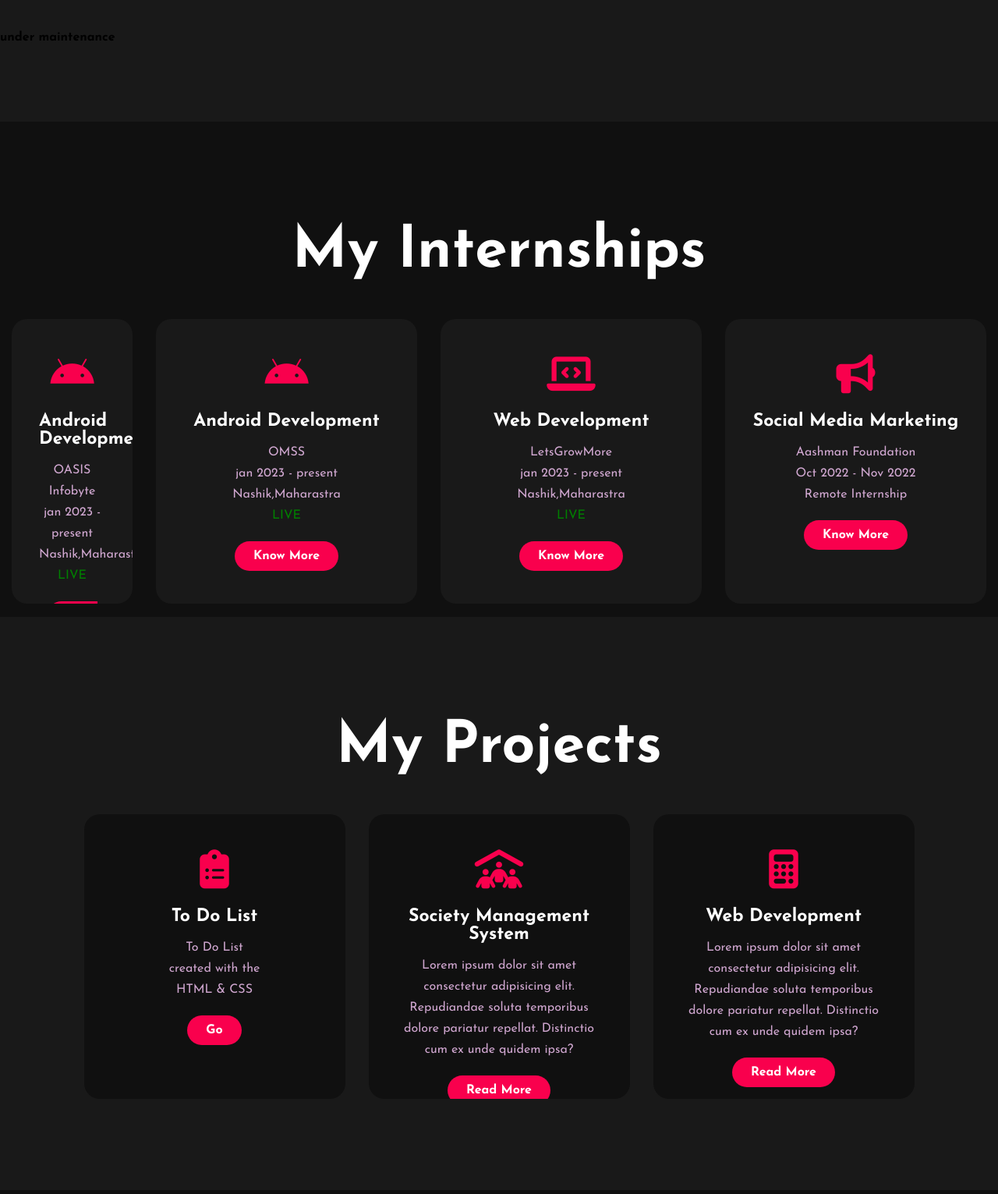
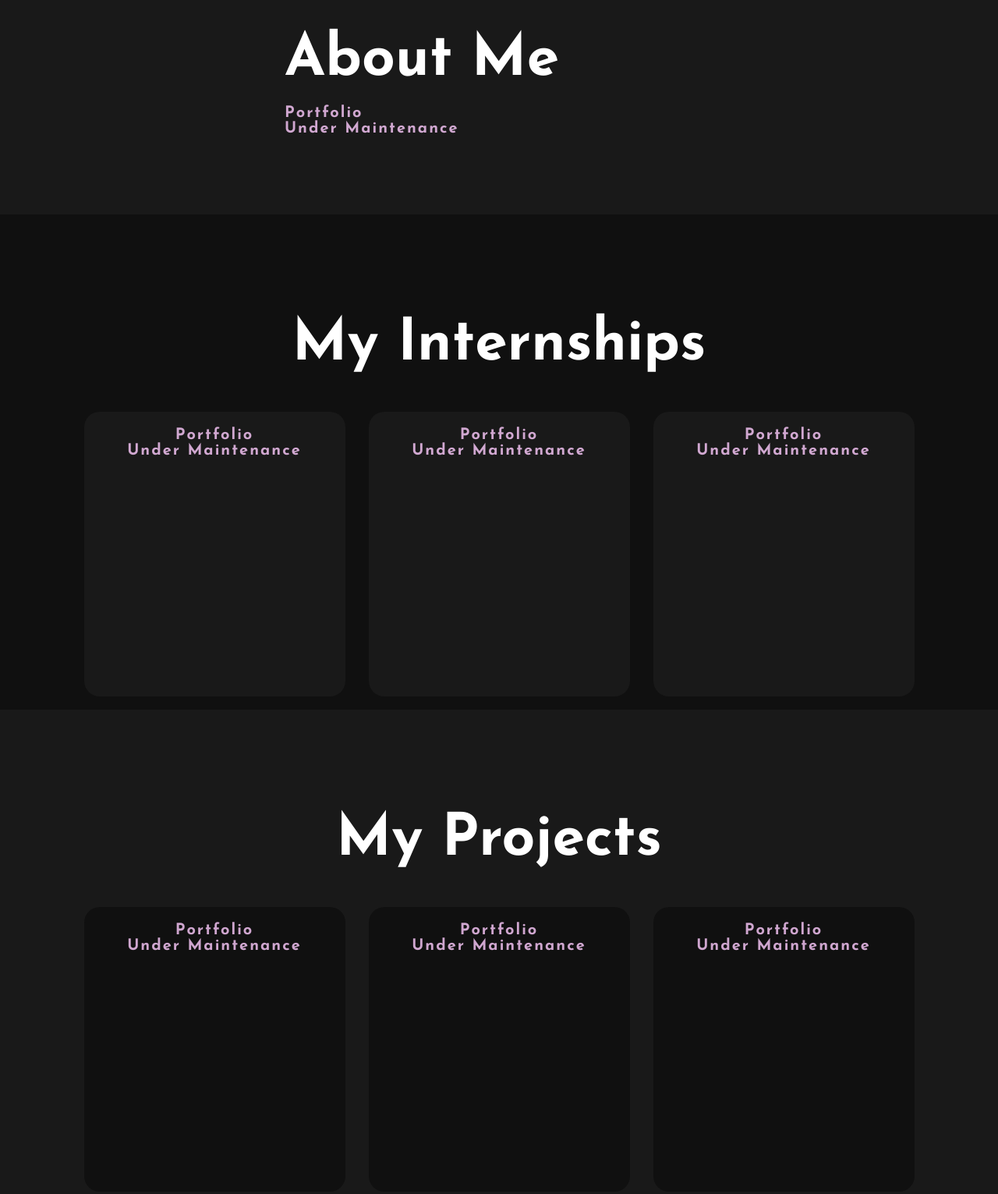
Before and after one commit to Shlok-sj/portfolio.github.io, a plain HTML site: page index.html in a window 1280 px wide. Shown: the part 860-2391 px from the top of the page at 78% size. Drawn offline with Linux system fonts and the light colour scheme.

Commit message:
Update index.html

```diff
--- a/index.html
+++ b/index.html
@@ -1,9 +1,6 @@
 <!DOCTYPE html>
 <html>
 <head>
-  <meta charset="UTF-8">
-  <meta http-equiv="X-UA-Compatible" content="IE=edge">
-  <meta name="viewport" content="width=device-width, initial-scale=1.0">
     <title>My Portfolio</title>
     <link rel="stylesheet" type="text/css" href="style.css">
     <link rel="preconnect" href="https://fonts.gstatic.com">
@@ -11,6 +8,7 @@
     <script src="https://kit.fontawesome.com/cb973e0e2f.js" crossorigin="anonymous"></script>
     <link rel="stylesheet" href="https://cdnjs.cloudflare.com/ajax/libs/font-awesome/5.15.3/css/all.min.css" integrity="sha512-iBBXm8fW90+nuLcSKlbmrPcLa0OT92xO1BIsZ+ywDWZCvqsWgccV3gFoRBv0z+8dLJgyAHIhR35VZc2oM/gI1w==" crossorigin="anonymous" referrerpolicy="no-referrer" />
     <link rel="icon" type="image/png" href="SHLOK.png" sizes="16x16" />
+
 </head>
 <body>
     <div class="hero">
@@ -40,28 +38,28 @@
     </div>
 
     <section class="about">
-<!--         <div class="main">
-            <img src="SHLOK.png" alt="pb">
+        <div class="main">
+            <!-- <img src="SHLOK.png" alt="pb"> -->
             <div class="about-text">
                 <h2>About me</h2>
-                <h5>An Aspering <span>Engineer</span> </h5>
+                <h4> Portfolio <br> Under Maintenance </h4>
+                <!-- <h5>An Aspering <span>Engineer</span> </h5>
                 <p>A Computer Engineering student pursuing a BE.
                     I have worked as intern at the Aashman Foundation, and I am skilled in CompTIA N+ and CompTIA A+ in networking and hardware, respectively And Cisco-CCNA <br><br>
                     I also passed a course for a certification in cyber security (SCSU) <br><br>
                     I've completed my Linux training with RHCE RHCSA 1 & 2 <br><br>
                     I have intermediate knowledge of CPP and Java and have also learned HTML, CSS, and JavaScript. At the moment, my focus is on Android development and Kotlin learning.</p>
                 <p>I seek challenging opportunities where I can fully use my skills for the success of the organization.</p>
-                <button type="button">Let's Talk</button>
+                <button type="button">Let's Talk</button> -->
             </div>
-        </div> -->
-      <p><b>under maintenance</b></p>
+        </div>
     </section>
     <div class="internships">
         <div class=title>
             <h2>My Internships</h2>
         </div>
         <div class="box">
-            <div class="card">
+            <!-- <div class="card">
                 <i class="fa-brands fa-android"></i>
                 <h5>Android Development</h5>
                 <div class="pra">
@@ -72,40 +70,44 @@
                         <a class="button" href="https://drive.google.com/file/d/1L5sRLVKg9u1uxg9FGxp-FYVZy4Rcmsrz/view?usp=sharing" target="_blank">Know More</a>
                     </p>
                 </div>
-            </div>
+                <h4> Portfolio <br> Under Maintenance </h4>
+            </div> -->
 
             <div class="box">
                 <div class="card">
-                    <i class="fa-brands fa-android"></i>
+                    <!-- <i class="fa-brands fa-android"></i>
                     <h5>Android Development</h5>
                     <div class="pra">
                         <p>OMSS<br>jan 2023 - present<br>Nashik,Maharastra<br><font face ="times New Roman" color ="Green">LIVE</font></p>
                         <p style="text-align: center;">
                             <a class="button" href="https://drive.google.com/file/d/1VrObUr7lMFyVpmjYOHn5AC2GZFC0oU1Y/view?usp=sharing" target="_blank">Know More</a>
                         </p>
-                    </div>
+                    </div> -->
+                    <h4> Portfolio <br> Under Maintenance </h4>
                 </div>
 
             <div class="card">
-                <i class="fa-solid fa-laptop-code"></i>
+                <!-- <i class="fa-solid fa-laptop-code"></i>
                 <h5>Web Development</h5>
                 <div class="pra">
                     <p>LetsGrowMore<br>jan 2023 - present<br>Nashik,Maharastra<br><font face ="times New Roman" color ="Green">LIVE</font></p>
                     <p style="text-align: center;">
                         <a class="button" href="https://drive.google.com/file/d/1EpT3qIHn1R6Ar4mB4Tz2njoAnF-TXFDa/view?usp=sharing" target="_blank">Know More</a>
                     </p>
-                </div>
+                </div> -->
+                <h4> Portfolio <br> Under Maintenance </h4>
             </div>
 
             <div class="card">
-                <i class="fa-solid fa-bullhorn"></i>
+                <!-- <i class="fa-solid fa-bullhorn"></i>
                 <h5>Social Media Marketing</h5>
                 <div class="pra">
                     <p>Aashman Foundation<br>Oct 2022 - Nov 2022<br>Remote Internship<br></p>
                     <p style="text-align: center;">
                         <a class="button" href="https://drive.google.com/file/d/1EpT3qIHn1R6Ar4mB4Tz2njoAnF-TXFDa/view?usp=sharing" target="_blank">Know More</a>
                     </p>
-                </div>
+                </div> -->
+                <h4> Portfolio <br> Under Maintenance </h4>
             </div>
         </div>
     </div>
@@ -116,39 +118,43 @@
         </div>
         <div class="box">
             <div class="cardp">
-                <i class="fa-solid fa-clipboard-list"></i>
+                <!-- <i class="fa-solid fa-clipboard-list"></i>
                 <h5>To Do List</h5>
                 <div class="pra">
                     <p>To Do List <br> created with the <br> HTML & CSS </p>
                      <p style="text-align: center;">
                         <a class="button" href="https://todolist-shlokjain.netlify.app/" target="_blank">Go</a>
                      </p>
-                </div>
+                </div> -->
+                <h4> Portfolio <br> Under Maintenance </h4>
             </div>
 
             <div class="cardp">
-                <i class="fa-solid fa-people-roof"></i>
+                <!-- <i class="fa-solid fa-people-roof"></i>
                 <h5>Society Management System</h5>
                 <div class="pra">
                     <p> Lorem ipsum dolor sit amet consectetur adipisicing elit. Repudiandae soluta temporibus dolore pariatur repellat. Distinctio cum ex unde quidem ipsa?</p>
                      <p style="text-align: center;">
                         <a class="button" href="#">Read More</a>
                      </p>
-                </div>
+                </div> -->
+                <h4> Portfolio <br> Under Maintenance </h4>
             </div>
 
             <div class="cardp">
-                <i class="fa-solid fa-calculator"></i>
+                <!-- <i class="fa-solid fa-calculator"></i>
                 <h5>Web Development</h5>
                 <div class="pra">
                     <p> Lorem ipsum dolor sit amet consectetur adipisicing elit. Repudiandae soluta temporibus dolore pariatur repellat. Distinctio cum ex unde quidem ipsa?</p>
                      <p style="text-align: center;">
                         <a class="button" href="#">Read More</a>
                      </p>
+                </div> -->
+                <h4> Portfolio <br> Under Maintenance </h4>
             </div>
         </div>
     </div>
-    </div>
+
     <footer>
         <p>Shlok Gang (Jain)</p>
         <p>Connect with me</p>
```
Lines whose indentation alone changed are shown as unchanged.
